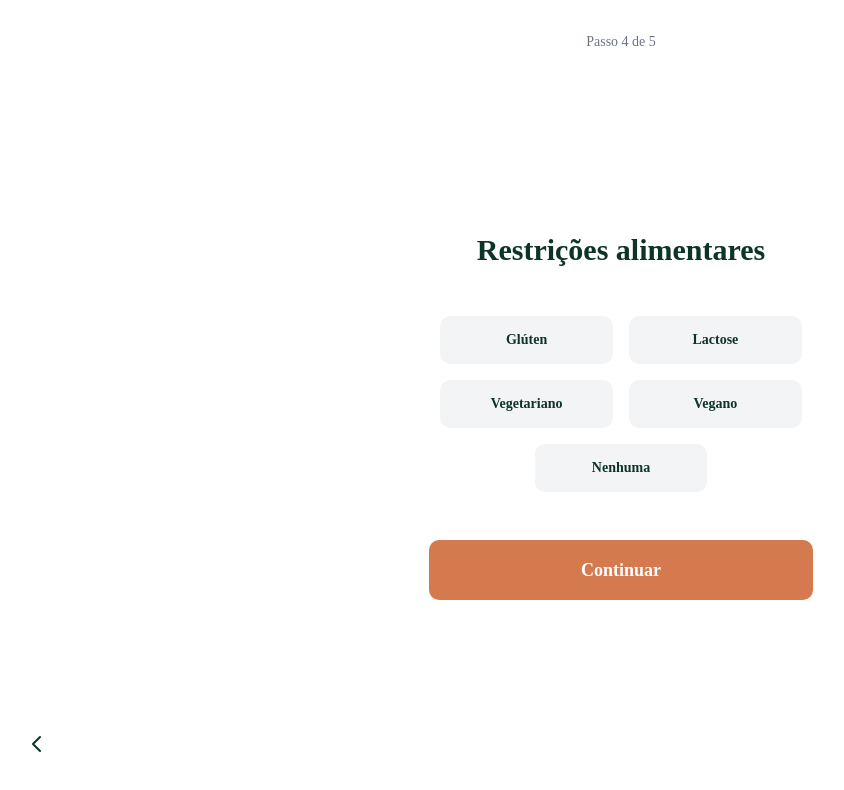
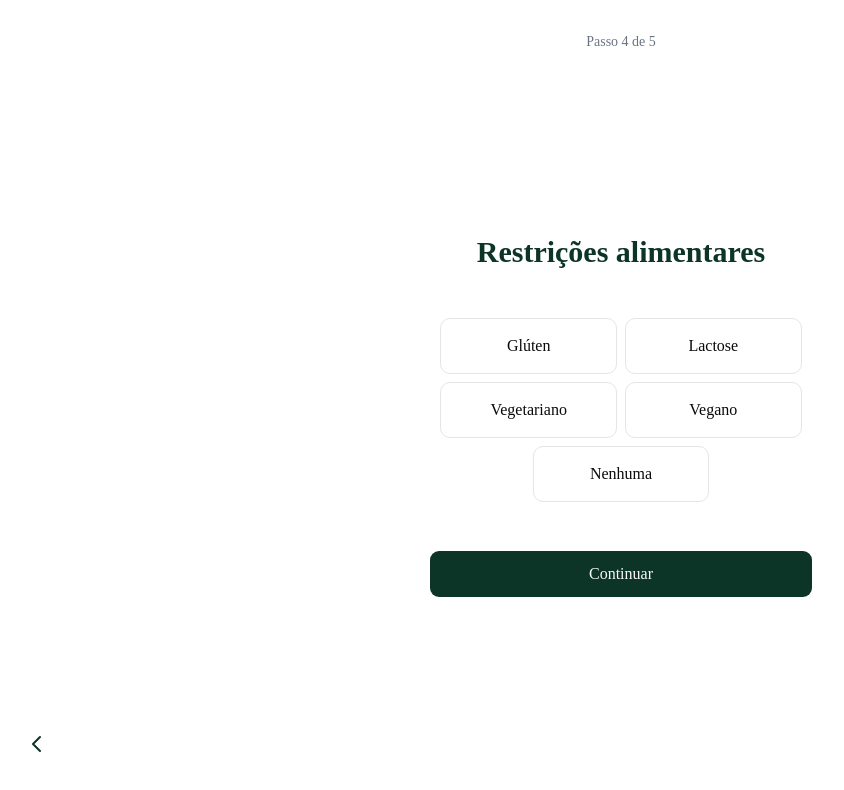
Before and after one commit to VictorAlejMadrid/nutrigo, a Next.js app: page /onboarding/step-4 in a window 1280 px wide. Shown: the top 790 px of the page, without its empty margins (19-863 px from the left). Built offline with nearby package versions, Linux system fonts and the light colour scheme.

Commit message:
remocao de button custom para shadcn

```diff
--- a/app/onboarding/step-2/page.tsx
+++ b/app/onboarding/step-2/page.tsx
@@ -2,11 +2,11 @@
 
 import { useState } from 'react';
 import { motion } from 'framer-motion';
-import Button from '../../../components/Button';
 import Input from '../../../components/Input';
 import IconButton from '../../../components/IconButton';
 import { useProfileStore } from '../../../hooks/use-profile';
 import { useRouter } from 'next/navigation';
+import { Button } from '../../../components/ui/button';
 
 const containerVariants = {
   hidden: { opacity: 0, y: 20 },
@@ -133,9 +133,7 @@ export default function ProfileStep2() {
 
         <Button
           type="submit"
-          variant="primary"
-          size="lg"
-          fullWidth
+          className="h-12 w-full text-base"
           onClick={handleSubmit}
           disabled={isLoading}
         >
--- a/app/onboarding/step-3/page.tsx
+++ b/app/onboarding/step-3/page.tsx
@@ -2,11 +2,11 @@
 
 import { useState } from 'react';
 import { motion } from 'framer-motion';
-import Button from '../../../components/Button';
 import IconButton from '../../../components/IconButton';
 import { ObjectiveOption, useProfileStore } from '../../../hooks/use-profile';
 import { useRouter } from 'next/navigation';
-import { cn } from '../../../lib/utils';
+import { Button } from '../../../components/ui/button';
+import { allObjectives, translateUserObjective } from '../../../lib/user-objective';
 
 const containerVariants = {
   hidden: { opacity: 0, y: 20 },
@@ -25,22 +25,6 @@ const itemVariants = {
     transition: { delay: custom * 0.1, duration: 0.4 },
   }),
 };
-
-const optionVariants = {
-  hidden: { opacity: 0, scale: 0.9 },
-  visible: (custom: number) => ({
-    opacity: 1,
-    scale: 1,
-    transition: { delay: custom * 0.05, duration: 0.3 },
-  }),
-};
-
-const OPTIONS = [
-  { value: 'weight-loss', label: 'Emagrecimento' },
-  { value: 'muscle-gain', label: 'Ganho de Massa' },
-  { value: 'maintenance', label: 'Manutenção' },
-  { value: 'health-and-organization', label: 'Saúde e Organização' },
-] as { value: ObjectiveOption; label: string }[];
 
 export default function ProfileStep3() {
   const router = useRouter();
@@ -98,25 +82,15 @@ export default function ProfileStep3() {
         initial="hidden"
         animate="visible"
       >
-        {OPTIONS.map((option, idx) => (
-          <motion.button
-            key={option.value}
-            custom={idx}
-            variants={optionVariants}
-            initial="hidden"
-            animate="visible"
-            onClick={() => handleSelectObjetivo(option.value)}
-            className={cn(
-              'rounded-lg px-4 py-4 text-lg font-semibold transition-all duration-200 hover:cursor-pointer focus:ring-2 focus:ring-[#D57A4E] focus:ring-offset-2 focus:outline-none',
-              objective === option.value
-                ? 'bg-[#D57A4E] text-white shadow-lg'
-                : 'border-2 border-transparent bg-gray-100 text-[#0C3527] hover:border-[#D57A4E]'
-            )}
-            whileHover={{ scale: 1.02 }}
-            whileTap={{ scale: 0.98 }}
+        {allObjectives.map((option) => (
+          <Button
+            key={option}
+            onClick={() => handleSelectObjetivo(option)}
+            variant={objective === option ? 'secondary' : 'outline'}
+            className="h-14 w-full text-lg"
           >
-            {option.label}
-          </motion.button>
+            {translateUserObjective(option)}
+          </Button>
         ))}
       </motion.div>
 
@@ -129,9 +103,7 @@ export default function ProfileStep3() {
       >
         <Button
           type="submit"
-          variant="primary"
-          size="lg"
-          fullWidth
+          className="h-12 w-full text-base"
           onClick={handleSubmit}
           disabled={!objective || isLoading}
         >
--- a/app/onboarding/step-4/page.tsx
+++ b/app/onboarding/step-4/page.tsx
@@ -2,11 +2,11 @@
 
 import { useState } from 'react';
 import { motion } from 'framer-motion';
-import Button from '../../../components/Button';
+import { Button } from '../../../components/ui/button';
 import IconButton from '../../../components/IconButton';
 import { RestrictionOption, useProfileStore } from '../../../hooks/use-profile';
 import { useRouter } from 'next/navigation';
-import { cn } from '../../../lib/utils';
+import { allRestrictions, translateUserRestriction } from '../../../lib/user-restrictions';
 
 const containerVariants = {
   hidden: { opacity: 0, y: 20 },
@@ -25,28 +25,6 @@ const itemVariants = {
     transition: { delay: custom * 0.1, duration: 0.4 },
   }),
 };
-
-const chipVariants = {
-  hidden: { opacity: 0, scale: 0.8 },
-  visible: (custom: number) => ({
-    opacity: 1,
-    scale: 1,
-    transition: { delay: custom * 0.05, duration: 0.3 },
-  }),
-  exit: {
-    opacity: 0,
-    scale: 0.8,
-    transition: { duration: 0.2 },
-  },
-};
-
-const RESTRICOES_OPTIONS = [
-  { value: 'gluten', label: 'Glúten' },
-  { value: 'lactose', label: 'Lactose' },
-  { value: 'vegetarian', label: 'Vegetariano' },
-  { value: 'vegan', label: 'Vegano' },
-  { value: 'none', label: 'Nenhuma' },
-] as { value: RestrictionOption; label: string }[];
 
 export default function ProfileStep4() {
   const router = useRouter();
@@ -81,7 +59,7 @@ export default function ProfileStep4() {
     await new Promise((resolve) => setTimeout(resolve, 1000));
 
     setIsLoading(false);
-    router.push('/onboarding/step-5');
+    router.push('/onboarding/review');
   };
 
   function handlePrev() {
@@ -95,7 +73,6 @@ export default function ProfileStep4() {
       initial="hidden"
       animate="visible"
     >
-      {/* Indicador de progresso */}
       <motion.div
         className="absolute top-8 text-center text-sm text-gray-500"
         custom={0}
@@ -106,7 +83,6 @@ export default function ProfileStep4() {
         Passo 4 de 5
       </motion.div>
 
-      {/* Título */}
       <motion.h2
         className="mt-8 mb-12 text-center text-3xl font-bold text-[#0C3527]"
         custom={1}
@@ -117,28 +93,17 @@ export default function ProfileStep4() {
         Restrições alimentares
       </motion.h2>
 
-      {/* Chips de seleção */}
       <motion.div className="mb-8 w-full max-w-sm" initial="hidden" animate="visible">
-        <div className="mb-4 flex w-sm flex-wrap justify-center gap-4">
-          {RESTRICOES_OPTIONS.map((opcao, idx) => (
-            <motion.button
-              key={opcao.value}
-              custom={idx}
-              variants={chipVariants}
-              initial="hidden"
-              animate="visible"
-              onClick={() => toggleRestricao(opcao.value)}
-              className={cn(
-                'w-[45%] rounded-lg px-4 py-3 text-sm font-semibold transition-all duration-200 hover:cursor-pointer focus:ring-2 focus:ring-[#D57A4E] focus:ring-offset-2 focus:outline-none',
-                restrictions.includes(opcao.value)
-                  ? 'bg-[#D57A4E] text-white shadow-lg'
-                  : 'border-2 border-transparent bg-gray-100 text-[#0C3527] hover:border-[#D57A4E]'
-              )}
-              whileHover={{ scale: 1.05 }}
-              whileTap={{ scale: 0.95 }}
+        <div className="mb-4 flex w-sm flex-wrap justify-center gap-2">
+          {allRestrictions.map((opcao) => (
+            <Button
+              key={opcao}
+              onClick={() => toggleRestricao(opcao)}
+              variant={restrictions.includes(opcao) ? 'secondary' : 'outline'}
+              className="h-14 w-[46%] text-base"
             >
-              {opcao.label}
-            </motion.button>
+              {translateUserRestriction(opcao)}
+            </Button>
           ))}
         </div>
       </motion.div>
@@ -153,9 +118,7 @@ export default function ProfileStep4() {
       >
         <Button
           type="submit"
-          variant="primary"
-          size="lg"
-          fullWidth
+          className="h-12 w-full text-base"
           onClick={handleSubmit}
           disabled={isLoading}
         >
--- a/app/onboarding/success/page.tsx
+++ b/app/onboarding/success/page.tsx
@@ -1,9 +1,10 @@
 'use client';
 
-import { useEffect } from 'react';
+import { useEffect, useState } from 'react';
 import { motion } from 'framer-motion';
-import Button from '../../../components/Button';
 import { useProfileStore } from '../../../hooks/use-profile';
+import { Button } from '../../../components/ui/button';
+import { Check, Loader2 } from 'lucide-react';
 
 const containerVariants = {
   hidden: { opacity: 0, y: 20 },
@@ -38,14 +39,22 @@ const checkmarkVariants = {
 export default function SuccessScreen() {
   const { name, age, weight, objective } = useProfileStore();
 
+  const [fakeInitialLoading, setFakeInitialLoading] = useState(true);
+  const [isLoading, setIsLoading] = useState(false);
+
   useEffect(() => {
-    // Aqui você pode adicionar lógica para redirecionar ou disparar eventos
-    // Por enquanto, apenas mostramos a tela de sucesso
+    setTimeout(() => setFakeInitialLoading(false), 3000);
   }, []);
+
+  function onClick() {
+    setIsLoading(true);
+
+    setTimeout(() => setIsLoading(false), 2000);
+  }
 
   return (
     <motion.div
-      className="flex h-screen w-full flex-col items-center justify-center from-[#0C3527] via-[#0C3527] to-[#1a4d39] px-6"
+      className="bg-primary flex h-screen w-full flex-col items-center justify-center px-6"
       variants={containerVariants}
       initial="hidden"
       animate="visible"
@@ -86,7 +95,7 @@ export default function SuccessScreen() {
         initial="hidden"
         animate="visible"
       >
-        Perfeito!
+        Perfeito, {name}!
       </motion.h2>
 
       {/* Subtítulo */}
@@ -97,7 +106,7 @@ export default function SuccessScreen() {
         initial="hidden"
         animate="visible"
       >
-        Seu perfil foi salvo com sucesso, {name}!
+        Seu perfil foi salvo com sucesso!
       </motion.p>
 
       {/* Descrição */}
@@ -119,7 +128,8 @@ export default function SuccessScreen() {
         transition={{ delay: 0.8 }}
       >
         <div className="flex space-x-2">
-          {[0, 1, 2].map((i) => (
+          {fakeInitialLoading ? (
+            [0, 1, 2].map((i) => (
               <motion.div
                 key={i}
                 className="h-3 w-3 rounded-full bg-[#D57A4E]"
@@ -132,7 +142,13 @@ export default function SuccessScreen() {
                   repeat: Infinity,
                 }}
               />
-          ))}
+            ))
+          ) : (
+            <Check
+              size={64}
+              className="text-secondary border-secondary rounded-full border-4 p-2"
+            />
+          )}
         </div>
       </motion.div>
 
@@ -144,9 +160,9 @@ export default function SuccessScreen() {
         initial="hidden"
         animate="visible"
       >
-        <p className="mb-1">Dados coletados:</p>
-        <p>
-          {age + 'anos'} • {weight} kg • {objective}
+        <p className="mb-1">Seu perfil:</p>
+        <p className="font-medium">
+          {age + ' anos'} • {weight} kg • {objective}
         </p>
       </motion.div>
 
@@ -160,15 +176,12 @@ export default function SuccessScreen() {
       >
         <Button
           type="button"
-          variant="secondary"
-          size="lg"
-          fullWidth
-          onClick={() => {
-            // Redirecionar ou disparar ação para próximo fluxo
-            console.log('Ver plano alimentar');
-          }}
+          variant="outline"
+          className="border-primary h-14 w-full border-2 text-lg hover:scale-105"
+          onClick={onClick}
+          disabled={isLoading || fakeInitialLoading}
         >
-          Próximo: Seu Plano Alimentar
+          {isLoading && <Loader2 className="animate-spin" />} Próximo: Seu Plano Alimentar!
         </Button>
       </motion.div>
     </motion.div>
--- a/app/onboarding/welcome/page.tsx
+++ b/app/onboarding/welcome/page.tsx
@@ -2,8 +2,8 @@
 
 import Image from 'next/image';
 import { motion } from 'framer-motion';
-import Button from '../../../components/Button';
 import { useRouter } from 'next/navigation';
+import { Button } from '../../../components/ui/button';
 
 export default function WelcomeScreen() {
   const router = useRouter();
@@ -55,7 +55,7 @@ export default function WelcomeScreen() {
         animate={{ y: 0, opacity: 1 }}
         transition={{ delay: 0.6, duration: 0.6 }}
       >
-        <Button onClick={onStart} size="lg" variant="primary">
+        <Button onClick={onStart} size="lg" className="bg-primary mx-auto h-12 w-sm text-base">
           Começar
         </Button>
       </motion.div>
--- a/components/Button.tsx
+++ /dev/null
@@ -1,60 +0,0 @@
-'use client';
-
-import { motion } from 'framer-motion';
-import { ReactNode } from 'react';
-
-interface ButtonProps {
-  children: ReactNode;
-  onClick?: () => void;
-  disabled?: boolean;
-  type?: 'button' | 'submit' | 'reset';
-  variant?: 'primary' | 'secondary' | 'danger';
-  size?: 'sm' | 'md' | 'lg';
-  fullWidth?: boolean;
-  className?: string;
-}
-
-export default function Button({
-  children,
-  onClick,
-  disabled = false,
-  type = 'button',
-  variant = 'primary',
-  size = 'md',
-  fullWidth = false,
-  className = '',
-}: ButtonProps) {
-  const baseStyles =
-    'font-bold rounded-lg transition-all focus:outline-none focus:ring-2 focus:ring-offset-2';
-
-  const variantStyles = {
-    primary: 'bg-[#D57A4E] text-white hover:shadow-lg focus:ring-[#D57A4E]',
-    secondary:
-      'bg-white text-[#0C3527] border-2 border-[#0C3527] hover:bg-[#0C3527] hover:text-white focus:ring-[#0C3527]',
-    danger: 'bg-red-500 text-white hover:shadow-lg focus:ring-red-500',
-  };
-
-  const sizeStyles = {
-    sm: 'px-6 py-2 text-sm',
-    md: 'px-12 py-3 text-base',
-    lg: 'px-16 py-4 text-lg',
-  };
-
-  const disabledStyles = disabled ? 'opacity-50 cursor-not-allowed' : 'cursor-pointer';
-  const widthStyles = fullWidth ? 'w-full' : '';
-
-  const combinedClassName = `${baseStyles} ${variantStyles[variant]} ${sizeStyles[size]} ${disabledStyles} ${widthStyles} ${className}`;
-
-  return (
-    <motion.button
-      type={type}
-      onClick={onClick}
-      disabled={disabled}
-      className={combinedClassName}
-      whileHover={!disabled ? { scale: 1.05 } : {}}
-      whileTap={!disabled ? { scale: 0.98 } : {}}
-    >
-      {children}
-    </motion.button>
-  );
-}
--- /dev/null
+++ b/lib/user-restrictions.ts
@@ -0,0 +1,26 @@
+import { RestrictionOption } from '../hooks/use-profile';
+
+export const allRestrictions: RestrictionOption[] = [
+  'gluten',
+  'lactose',
+  'vegetarian',
+  'vegan',
+  'none',
+];
+
+export function translateUserRestriction(restriction: RestrictionOption) {
+  switch (restriction) {
+    case 'gluten':
+      return 'Glúten';
+    case 'lactose':
+      return 'Lactose';
+    case 'vegetarian':
+      return 'Vegetariano';
+    case 'vegan':
+      return 'Vegano';
+    case 'none':
+      return 'Nenhuma';
+    default:
+      return 'Nenhuma';
+  }
+}
```
Also changed, not shown: app/globals.css (+5 -5 lines), app/onboarding/review/page.tsx (renamed from app/onboarding/step-5/page.tsx, +7 -6 lines), app/onboarding/step-1/page.tsx (+3 -9 lines), lib/user-objective.ts (+7 -0 lines). Lines whose indentation alone changed are shown as unchanged.
